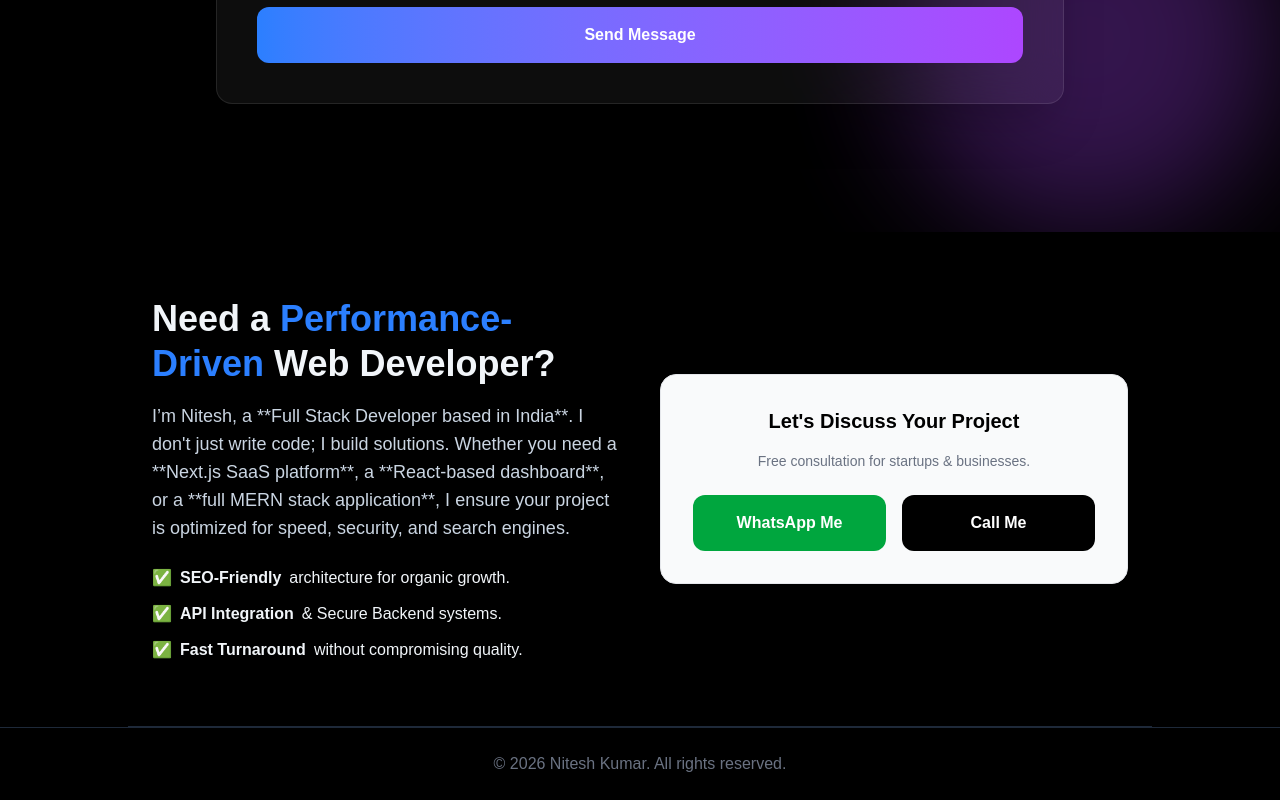
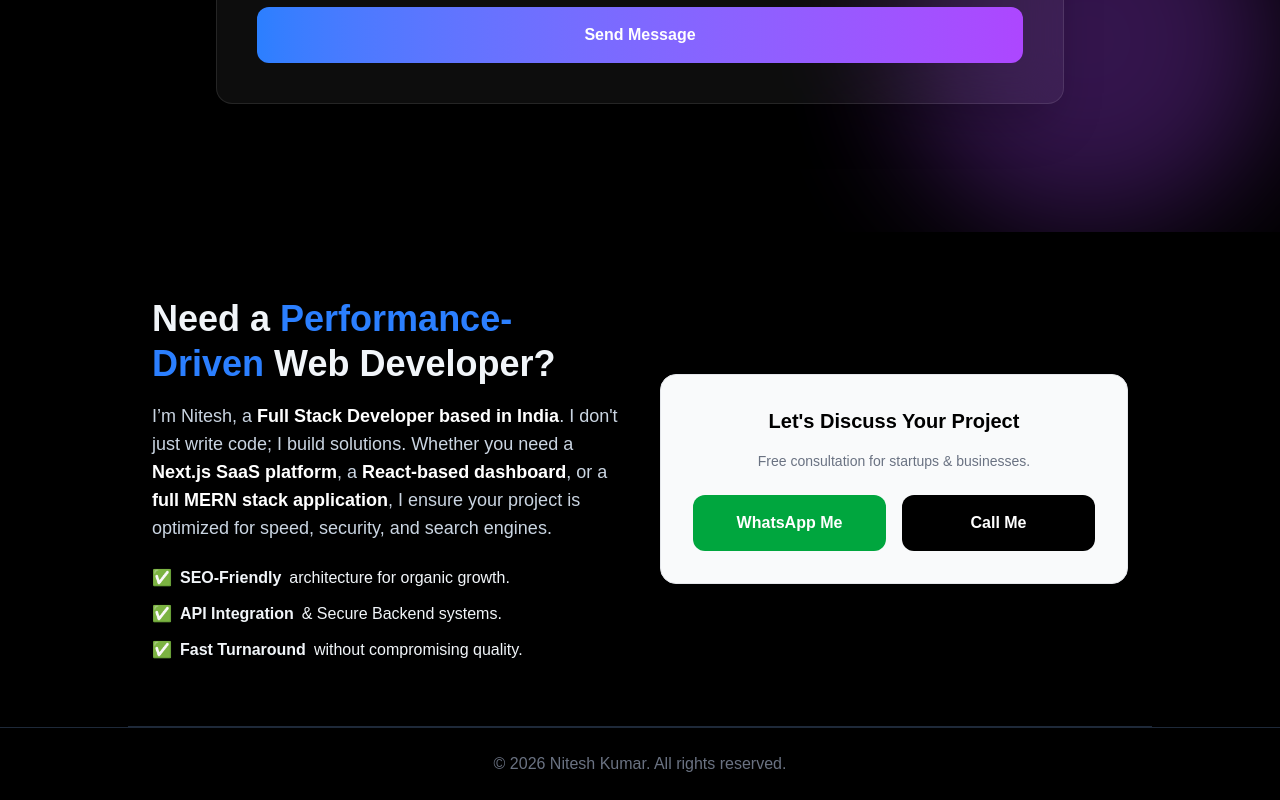
Before and after one commit to Niteshs-Code/Portfolio, a Next.js app: page / in a window 1280 px wide. Shown: the part 4736-5536 px from the top of the page. Built offline with nearby package versions, Linux system fonts and the light colour scheme.

Commit message:
text changed

```diff
--- a/src/app/page.js
+++ b/src/app/page.js
@@ -32,8 +32,11 @@ export default function Home() {
       </h2>
       {/* P Text - Text ko light gray (slate-300) kiya leading visibility ke liye */}
       <p className="mt-4 text-slate-300 text-lg">
-        I’m Nitesh, a **Full Stack Developer based in India**. I don't just write code; I build solutions. Whether you need a **Next.js SaaS platform**, a **React-based dashboard**, or a **full MERN stack application**, I ensure your project is optimized for speed, security, and search engines.
-      </p>
+  I’m Nitesh, a <strong className="font-bold text-white">Full Stack Developer based in India</strong>.
+  I don't just write code; I build solutions. Whether you need a <strong className="text-white">Next.js SaaS platform</strong>,
+  a <strong className="text-white">React-based dashboard</strong>, or a <strong className="text-white">full MERN stack application</strong>,
+  I ensure your project is optimized for speed, security, and search engines.
+</p>
       {/* UL List - Text white kiya */}
       <ul className="mt-6 space-y-3 text-slate-100">
         <li className="flex items-center gap-2">✅ <strong>SEO-Friendly</strong> architecture for organic growth.</li>
```
